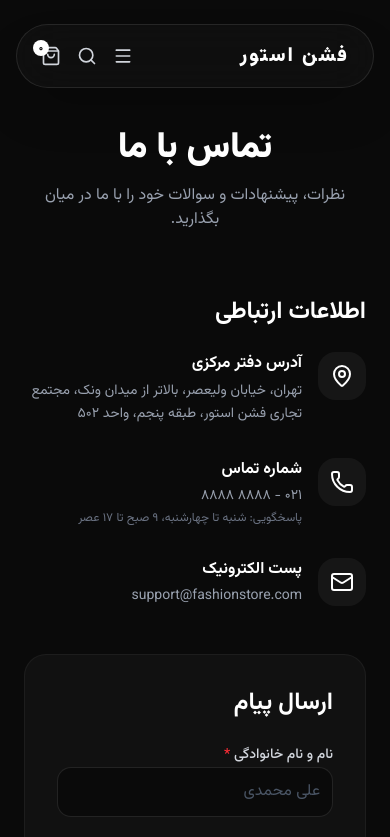
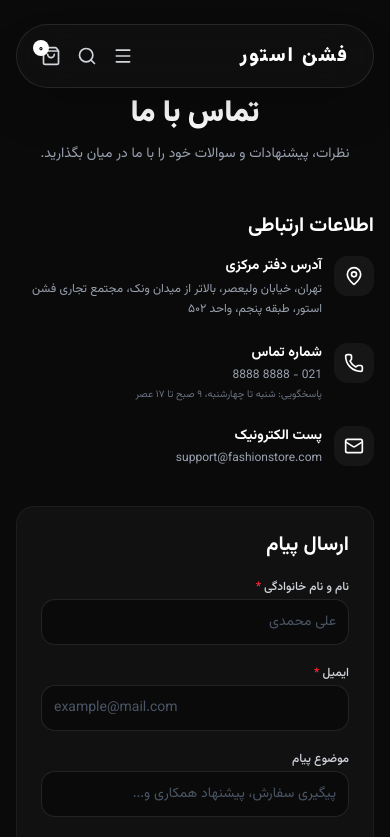
Before and after one commit to tinkernie/fashion-store, a Next.js app in the folder frontend/: page /contact in a window 390 px wide. Shown: the top 837 px of the page. Built offline with nearby package versions, Linux system fonts and the light colour scheme.

Commit message:
style: apply mobile layout fixes (padding, typography, and horizontal scrolling) to profile, contact, and about pages

```diff
--- a/frontend/src/app/contact/page.tsx
+++ b/frontend/src/app/contact/page.tsx
@@ -20,21 +20,18 @@ export default function ContactPage() {
       toast.error("لطفاً فیلدهای ضروری را پر کنید.");
       return;
     }
-
-    // Simulate API call
     toast.success("پیام شما با موفقیت ارسال شد. به زودی با شما تماس خواهیم گرفت.");
     setFormData({ name: "", email: "", subject: "", message: "" });
   };
 
   return (
-    <main className="min-h-screen pt-32 pb-24 px-6 max-w-7xl mx-auto">
+    <main className="min-h-screen pt-24 md:pt-32 pb-32 md:pb-24 px-4 md:px-6 max-w-7xl mx-auto">
 
-      {/* Header */}
-      <div className="text-center mb-16">
+      <div className="text-center mb-12 md:mb-16">
         <motion.h1
           initial={{ opacity: 0, y: 20 }}
           animate={{ opacity: 1, y: 0 }}
-          className="text-4xl md:text-5xl font-black text-white mb-4"
+          className="text-3xl md:text-5xl font-black text-white mb-3 md:mb-4"
         >
           تماس با ما
         </motion.h1>
@@ -42,56 +39,55 @@ export default function ContactPage() {
           initial={{ opacity: 0 }}
           animate={{ opacity: 1 }}
           transition={{ delay: 0.1 }}
-          className="text-gray-400"
+          className="text-gray-400 text-sm md:text-base"
         >
           نظرات، پیشنهادات و سوالات خود را با ما در میان بگذارید.
         </motion.p>
       </div>
 
-      <div className="grid grid-cols-1 lg:grid-cols-2 gap-12 lg:gap-24">
+      <div className="grid grid-cols-1 lg:grid-cols-2 gap-10 lg:gap-24">
 
-        {/* Contact Info */}
         <motion.div
           initial={{ opacity: 0, x: 20 }}
           animate={{ opacity: 1, x: 0 }}
           transition={{ delay: 0.2 }}
-          className="space-y-10"
+          className="space-y-8 md:space-y-10"
         >
-          <div className="space-y-8">
-            <h2 className="text-2xl font-bold text-white mb-6">اطلاعات ارتباطی</h2>
+          <div className="space-y-6 md:space-y-8">
+            <h2 className="text-xl md:text-2xl font-bold text-white mb-4 md:mb-6">اطلاعات ارتباطی</h2>
 
-            <div className="flex items-start gap-4">
-              <div className="w-12 h-12 bg-white/5 rounded-2xl flex items-center justify-center text-white shrink-0">
-                <MapPin className="w-6 h-6" />
+            <div className="flex items-start gap-3 md:gap-4">
+              <div className="w-10 h-10 md:w-12 md:h-12 bg-white/5 rounded-xl md:rounded-2xl flex items-center justify-center text-white shrink-0">
+                <MapPin className="w-5 h-5 md:w-6 md:h-6" />
               </div>
               <div>
-                <h3 className="text-white font-bold mb-1">آدرس دفتر مرکزی</h3>
-                <p className="text-gray-400 text-sm leading-relaxed">
+                <h3 className="text-white font-bold mb-1 text-sm md:text-base">آدرس دفتر مرکزی</h3>
+                <p className="text-gray-400 text-xs md:text-sm leading-relaxed">
                   تهران، خیابان ولیعصر، بالاتر از میدان ونک، مجتمع تجاری فشن استور، طبقه پنجم، واحد ۵۰۲
                 </p>
               </div>
             </div>
 
-            <div className="flex items-start gap-4">
-              <div className="w-12 h-12 bg-white/5 rounded-2xl flex items-center justify-center text-white shrink-0">
-                <Phone className="w-6 h-6" />
+            <div className="flex items-start gap-3 md:gap-4">
+              <div className="w-10 h-10 md:w-12 md:h-12 bg-white/5 rounded-xl md:rounded-2xl flex items-center justify-center text-white shrink-0">
+                <Phone className="w-5 h-5 md:w-6 md:h-6" />
               </div>
               <div>
-                <h3 className="text-white font-bold mb-1">شماره تماس</h3>
-                <p className="text-gray-400 text-sm dir-ltr text-right">
-                  ۰۲۱ - ۸۸۸۸ ۸۸۸۸
+                <h3 className="text-white font-bold mb-1 text-sm md:text-base">شماره تماس</h3>
+                <p className="text-gray-400 text-xs md:text-sm dir-ltr text-right font-sans">
+                  021 - 8888 8888
                 </p>
-                <p className="text-gray-500 text-xs mt-1">پاسخگویی: شنبه تا چهارشنبه، ۹ صبح تا ۱۷ عصر</p>
+                <p className="text-gray-500 text-[10px] md:text-xs mt-1">پاسخگویی: شنبه تا چهارشنبه، ۹ صبح تا ۱۷ عصر</p>
               </div>
             </div>
 
-            <div className="flex items-start gap-4">
-              <div className="w-12 h-12 bg-white/5 rounded-2xl flex items-center justify-center text-white shrink-0">
-                <Mail className="w-6 h-6" />
+            <div className="flex items-start gap-3 md:gap-4">
+              <div className="w-10 h-10 md:w-12 md:h-12 bg-white/5 rounded-xl md:rounded-2xl flex items-center justify-center text-white shrink-0">
+                <Mail className="w-5 h-5 md:w-6 md:h-6" />
               </div>
               <div>
-                <h3 className="text-white font-bold mb-1">پست الکترونیک</h3>
-                <p className="text-gray-400 text-sm font-sans">
+                <h3 className="text-white font-bold mb-1 text-sm md:text-base">پست الکترونیک</h3>
+                <p className="text-gray-400 text-xs md:text-sm font-sans">
                   support@fashionstore.com
                 </p>
               </div>
@@ -99,33 +95,32 @@ export default function ContactPage() {
           </div>
         </motion.div>
 
-        {/* Contact Form */}
         <motion.div
           initial={{ opacity: 0, x: -20 }}
           animate={{ opacity: 1, x: 0 }}
           transition={{ delay: 0.3 }}
         >
-          <form onSubmit={handleSubmit} className="bg-[#111111] border border-white/5 rounded-3xl p-8 space-y-6">
-            <h2 className="text-2xl font-bold text-white mb-6">ارسال پیام</h2>
+          <form onSubmit={handleSubmit} className="bg-[#111111] border border-white/5 rounded-2xl md:rounded-3xl p-6 md:p-8 space-y-4 md:space-y-6">
+            <h2 className="text-xl md:text-2xl font-bold text-white mb-4 md:mb-6">ارسال پیام</h2>
 
-            <div className="grid grid-cols-1 md:grid-cols-2 gap-6">
+            <div className="grid grid-cols-1 sm:grid-cols-2 gap-4 md:gap-6">
               <div className="space-y-2">
-                <label className="text-sm font-medium text-gray-300">نام و نام خانوادگی <span className="text-red-500">*</span></label>
+                <label className="text-xs md:text-sm font-medium text-gray-300">نام و نام خانوادگی <span className="text-red-500">*</span></label>
                 <input
                   type="text"
                   value={formData.name}
                   onChange={(e) => setFormData({...formData, name: e.target.value})}
-                  className="w-full bg-[#0a0a0a] border border-white/10 rounded-xl p-3 text-white placeholder:text-gray-600 focus:outline-none focus:ring-1 focus:ring-white/30 transition-all"
+                  className="w-full bg-[#0a0a0a] border border-white/10 rounded-xl p-3 text-white text-sm placeholder:text-gray-600 focus:outline-none focus:ring-1 focus:ring-white/30 transition-all"
                   placeholder="علی محمدی"
                 />
               </div>
               <div className="space-y-2">
-                <label className="text-sm font-medium text-gray-300">ایمیل <span className="text-red-500">*</span></label>
+                <label className="text-xs md:text-sm font-medium text-gray-300">ایمیل <span className="text-red-500">*</span></label>
                 <input
                   type="email"
                   value={formData.email}
                   onChange={(e) => setFormData({...formData, email: e.target.value})}
-                  className="w-full bg-[#0a0a0a] border border-white/10 rounded-xl p-3 text-white font-sans placeholder:text-gray-600 focus:outline-none focus:ring-1 focus:ring-white/30 transition-all text-left"
+                  className="w-full bg-[#0a0a0a] border border-white/10 rounded-xl p-3 text-white text-sm font-sans placeholder:text-gray-600 focus:outline-none focus:ring-1 focus:ring-white/30 transition-all text-left"
                   placeholder="example@mail.com"
                   dir="ltr"
                 />
@@ -133,28 +128,28 @@ export default function ContactPage() {
             </div>
 
             <div className="space-y-2">
-              <label className="text-sm font-medium text-gray-300">موضوع پیام</label>
+              <label className="text-xs md:text-sm font-medium text-gray-300">موضوع پیام</label>
               <input
                 type="text"
                 value={formData.subject}
                 onChange={(e) => setFormData({...formData, subject: e.target.value})}
-                className="w-full bg-[#0a0a0a] border border-white/10 rounded-xl p-3 text-white placeholder:text-gray-600 focus:outline-none focus:ring-1 focus:ring-white/30 transition-all"
+                className="w-full bg-[#0a0a0a] border border-white/10 rounded-xl p-3 text-white text-sm placeholder:text-gray-600 focus:outline-none focus:ring-1 focus:ring-white/30 transition-all"
                 placeholder="پیگیری سفارش، پیشنهاد همکاری و..."
               />
             </div>
 
             <div className="space-y-2">
-              <label className="text-sm font-medium text-gray-300">متن پیام <span className="text-red-500">*</span></label>
+              <label className="text-xs md:text-sm font-medium text-gray-300">متن پیام <span className="text-red-500">*</span></label>
               <textarea
                 value={formData.message}
                 onChange={(e) => setFormData({...formData, message: e.target.value})}
-                className="w-full bg-[#0a0a0a] border border-white/10 rounded-xl p-4 text-white placeholder:text-gray-600 focus:outline-none focus:ring-1 focus:ring-white/30 min-h-[150px] resize-none transition-all"
+                className="w-full bg-[#0a0a0a] border border-white/10 rounded-xl p-3 md:p-4 text-white text-sm placeholder:text-gray-600 focus:outline-none focus:ring-1 focus:ring-white/30 min-h-[120px] md:min-h-[150px] resize-none transition-all"
                 placeholder="پیام خود را اینجا بنویسید..."
               />
             </div>
 
-            <Button type="submit" className="w-full h-14 rounded-xl bg-white text-black hover:bg-gray-200 font-bold transition-all gap-2 text-lg">
-              <Send className="w-5 h-5" />
+            <Button type="submit" className="w-full h-12 md:h-14 rounded-xl bg-white text-black hover:bg-gray-200 font-bold transition-all gap-2 text-sm md:text-lg">
+              <Send className="w-4 h-4 md:w-5 md:h-5" />
               ارسال پیام
             </Button>
           </form>
```
Also changed, not shown: frontend/src/app/about/page.tsx (+21 -24 lines), frontend/src/app/profile/page.tsx (+56 -64 lines).
